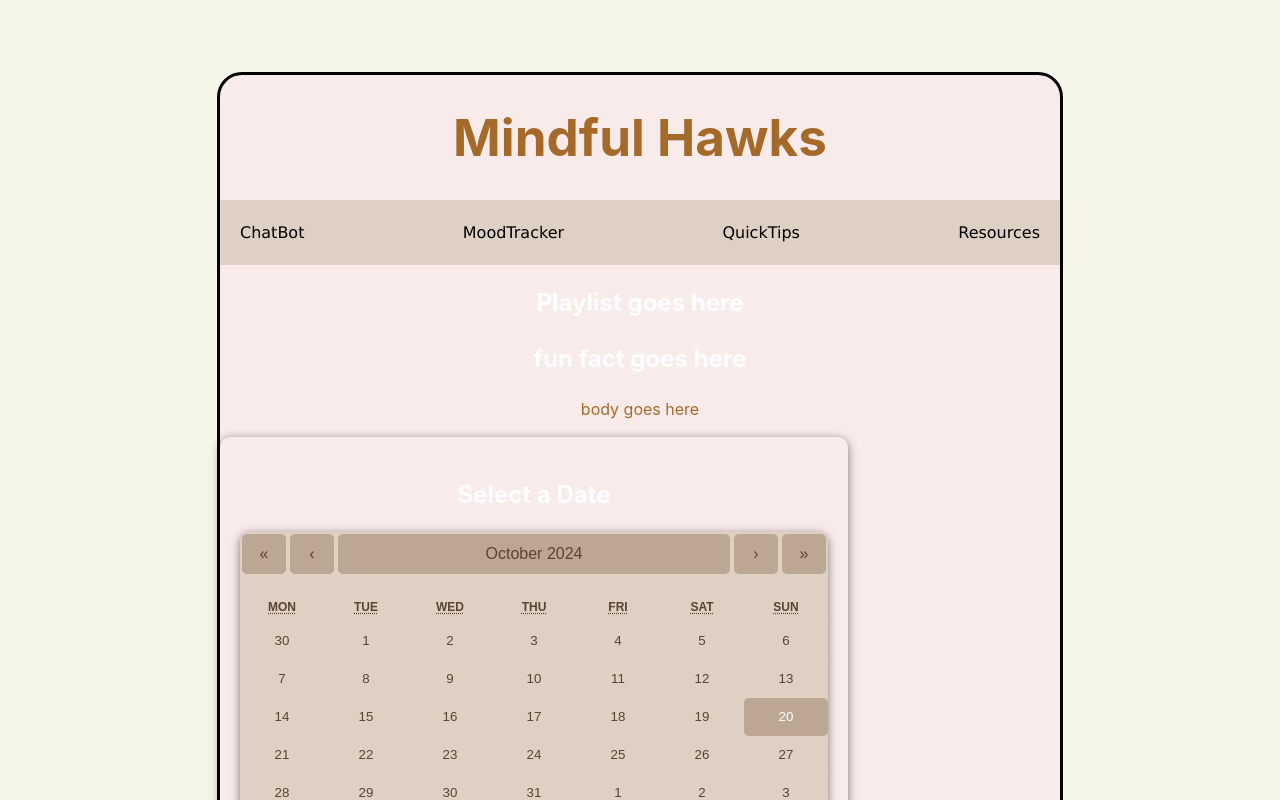
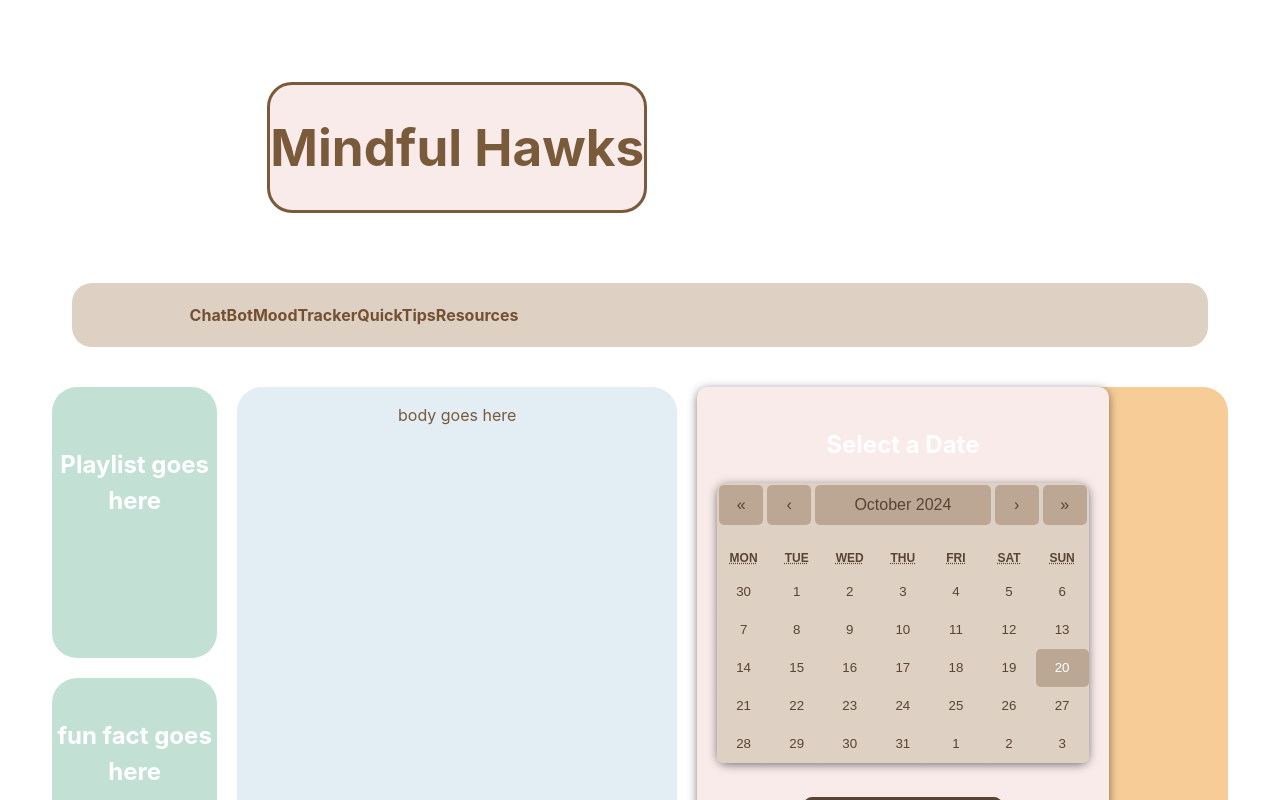
Before and after one commit to ayc325/lehigh-valley-hackathon, a React (Vite) app in the folder full_stack_snacks/: page / in a window 1280 px wide. Shown: the top 800 px of the page. Built offline with nearby package versions, Linux system fonts and the light colour scheme.

Commit message:
commit message for this project

```diff
--- a/full_stack_snacks/src/App.css
+++ b/full_stack_snacks/src/App.css
@@ -1,94 +1,119 @@
 #root {
-  max-width: 1280px;
-  margin: 0 auto;
+  max-width: 100%;
+  margin: 0;
   padding: 2rem;
   text-align: center;
-  color:rgb(168, 123, 72);
-  font: italic;
+  align-items: center;
+  font-family: Inter, system-ui, Avenir, Helvetica, Arial, sans-serif;
 
   }
 
+
  body{
-  background-color:rgb(246, 246, 232);
+  background-color:rgb(255, 255, 255);
  }
+
 
  .grid-container {
   display: grid;
   grid-template-areas: 'upperLeft Welcome Welcome Welcome Welcome upperRight'
-                      'upperLeft nav nav nav nav upperRight'
+                      'nav nav nav nav nav nav'
                       'playlist body body body body moodCal'
                       'playlist body body body body moodCal'
                       'fact body body body body moodCal'
                       'fact body body body body moodCal'
                       'footer footer footer footer footer footer';
-  grid-gap: 10px;
-  color: rgb(165, 106, 42);
-  padding: 10px;
+  grid-gap: 20px;
+  color: rgb(121, 91, 59);
+  padding: 20px;
+
 
  }
 
+
  .Welcome1 {
   grid-area: Welcome;
-  border: solid black;
+  border: solid rgb(121, 91, 59);
   border-radius: 25px;
   margin: 30px;
-  padding: 0px;
+  text-align: center;
+  padding: 20 px;
   background-color: #faebeb;
   top:0;
   align-items:center;
+  width: fit-content;
+ }
 
-}
+
 
  .upperleft{
   grid-area: upperLeft;
  }
 
+
  .upperright{
   grid-area: upperRight;
  }
 
-.navBar{
+
+ .nav1{
   grid-area: nav;
-  box-sizing:border-box;
-  margin:auto;
-  padding: 20px 20px;
-  width:100%;
   background-color:#DED0C2;
-
+  padding-left: 10%;
+  padding-right: 10%;
+  border-radius: 20px;
+  margin: 20px;
 
   color:rgb(239, 238, 238);
-  text-decoration: none;
   display: flex;
   justify-content: space-between;
   align-items:center;
-  list-style: none;
-  gap:50px;
-
+  padding-top: 20px;
+  padding-bottom: 20px;
  }
 
-.navBar a{
-  color: black;
-  font-family:Verdana, Geneva, Tahoma, sans-serif;
-  font-weight:500;
+
+ .nav1 a{
+  color: rgb(115, 81, 49);
+  font-weight:bold;
   font-size:16px;
+  gap: 25px;
  }
+
 
  .playlist1{
   grid-area: playlist;
+  background-color: #C2E1D4;
+  border-radius: 25px;
+  padding-top: 40px;
+  padding-bottom: 30px;
  }
+
 
  .funfact1{
   grid-area: fact;
+  background-color: #C2E1D4;
+  border-radius: 25px;
+  padding-top: 20px;
+  padding-bottom: 20px;
  }
+
 
  .body1{
   grid-area: body;
+  background-color: #E2EDF4;
+  border-radius: 25px;
  }
+
 
  .moodInsights{
   grid-area: moodCal;
+  background-color: #F7CC97;
+  border-radius:25px;
  }
+
 
  .footer1{
   grid-area: footer;
+  border: solid black;
  }
--- a/full_stack_snacks/src/App.jsx
+++ b/full_stack_snacks/src/App.jsx
@@ -12,27 +12,19 @@ function App() {
   // const [count, setCount] = useState(0)
 
   return (
-    // <div>
-    //   <ChatBot />
-    //   <MoodTracker />
-    //   <QuickTips />
-    //   <Resources />
-    // </div>
   <div className = "grid-container">
     <div className = "upperleft"></div>
     <div className = "Welcome1">
-      <h1>Mindful Hawks</h1>
+      <h1>Mindful Hawks</h1></div>
     <div className = "upperright"></div>
 
 
     { <div className = "nav1">
         <nav>
-      <ul className = "navBar">
-        <li><a href = "#">ChatBot</a></li>
-        <li><a href = "#">MoodTracker</a></li>
-        <li><a href = "#">QuickTips</a></li>
-        <li><a href = "#">Resources</a></li>
-      </ul>
+        <a href = "#">ChatBot</a>
+        <a href = "#">MoodTracker</a>
+        <a href = "#">QuickTips</a>
+        <a href = "#">Resources</a>
     </nav>
 
     </div> }
@@ -61,7 +53,6 @@ function App() {
     </div>
   </div>
 
-   </div>
   )
 }
 
```
Lines whose indentation alone changed are shown as unchanged.
